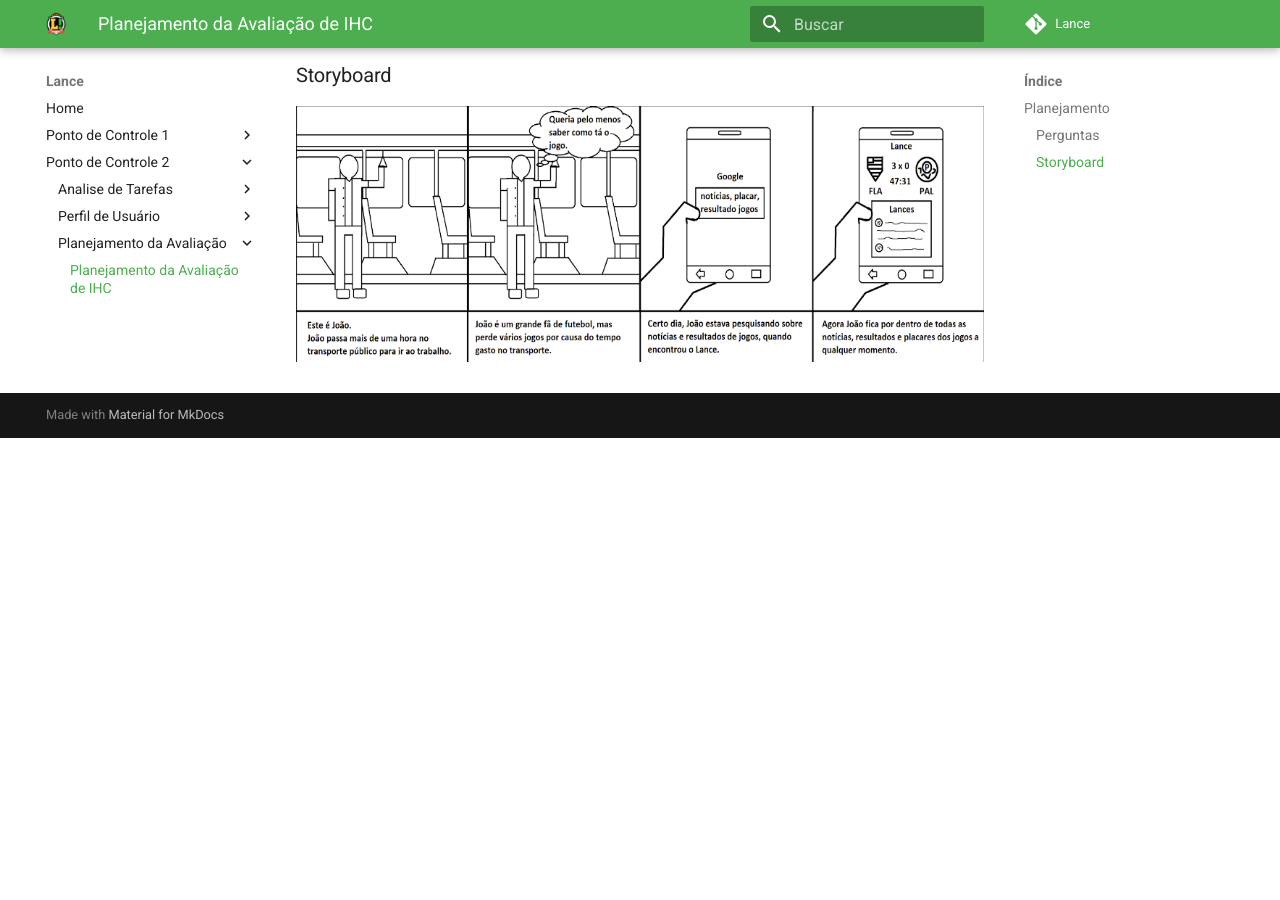
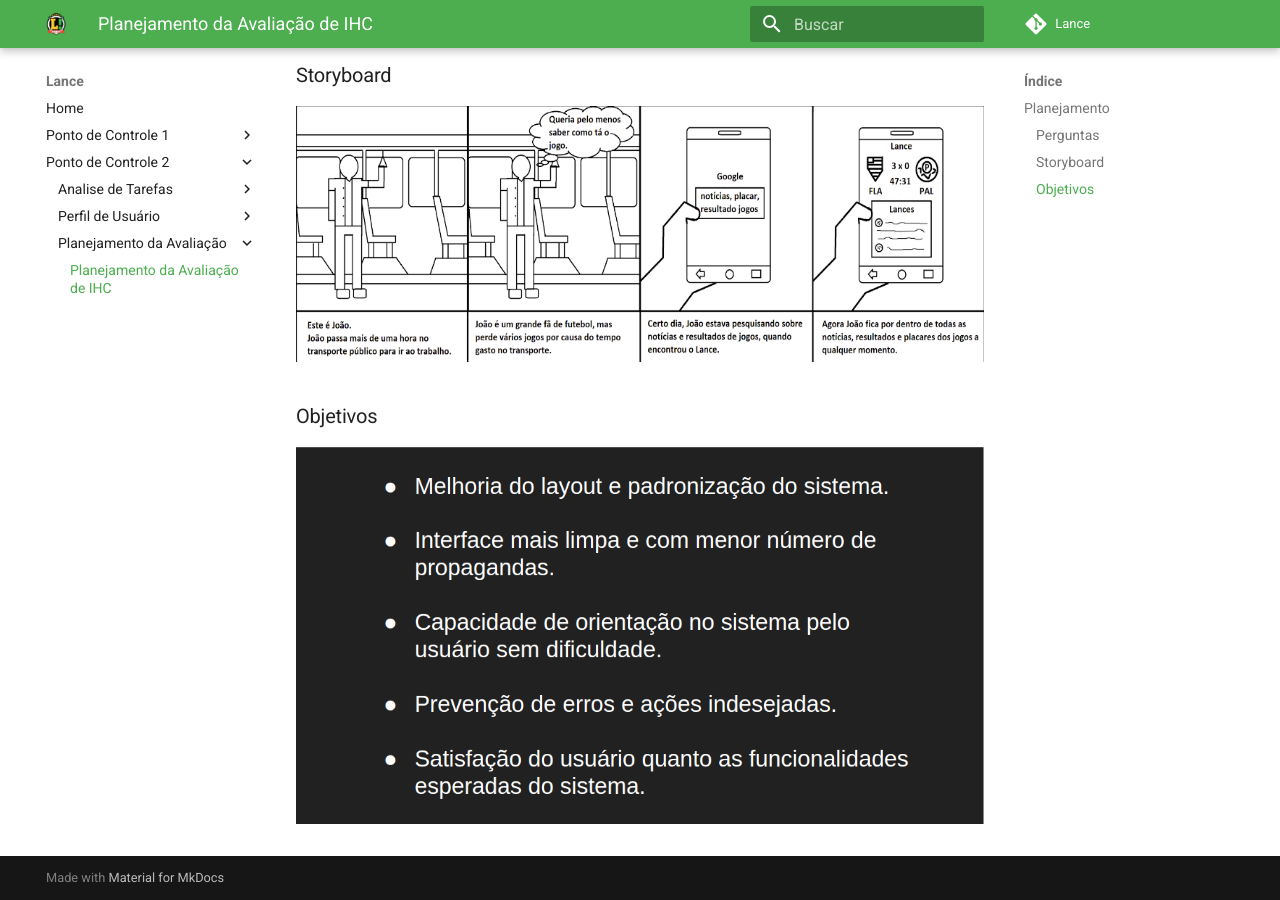
Before and after one commit to ZarathosDeath/2019.2-Lance, an MkDocs documentation site: the page built from docs/Ponto de Controle 2/Planejamento da Avaliação/Planejamento da Avaliação de IHC.md, in a window 1280 px wide and 900 px high, scrolled down 788 px. Built offline with MkDocs 1.6.1 and Material for MkDocs 9.7.7, drawn with Linux system fonts in a browser that asks for light colours; comment, search, counter and statistics services are not loaded; before the commit the page ends 1226 px from its top, so only the background shows below that.

Commit message:
Add goals

```diff
--- a/docs/Ponto de Controle 2/Planejamento da Avaliação/Planejamento da Avaliação de IHC.md
+++ b/docs/Ponto de Controle 2/Planejamento da Avaliação/Planejamento da Avaliação de IHC.md
@@ -13,3 +13,7 @@
 ### Storyboard
 
 ![storyboard](../../img/storyboard.png)
+
+### Objetivos
+
+![storyboard](../../img/objetivos.png)
```
Also changed, not shown: docs/img/objetivos.png (added), site/Ponto de Controle 2/Planejamento da Avaliação/Planejamento da Avaliação de IHC/index.html, site/img/perguntas_avaliação.png (added), site/img/storyboard.png (added), site/search/search_index.json, 1 other file.
